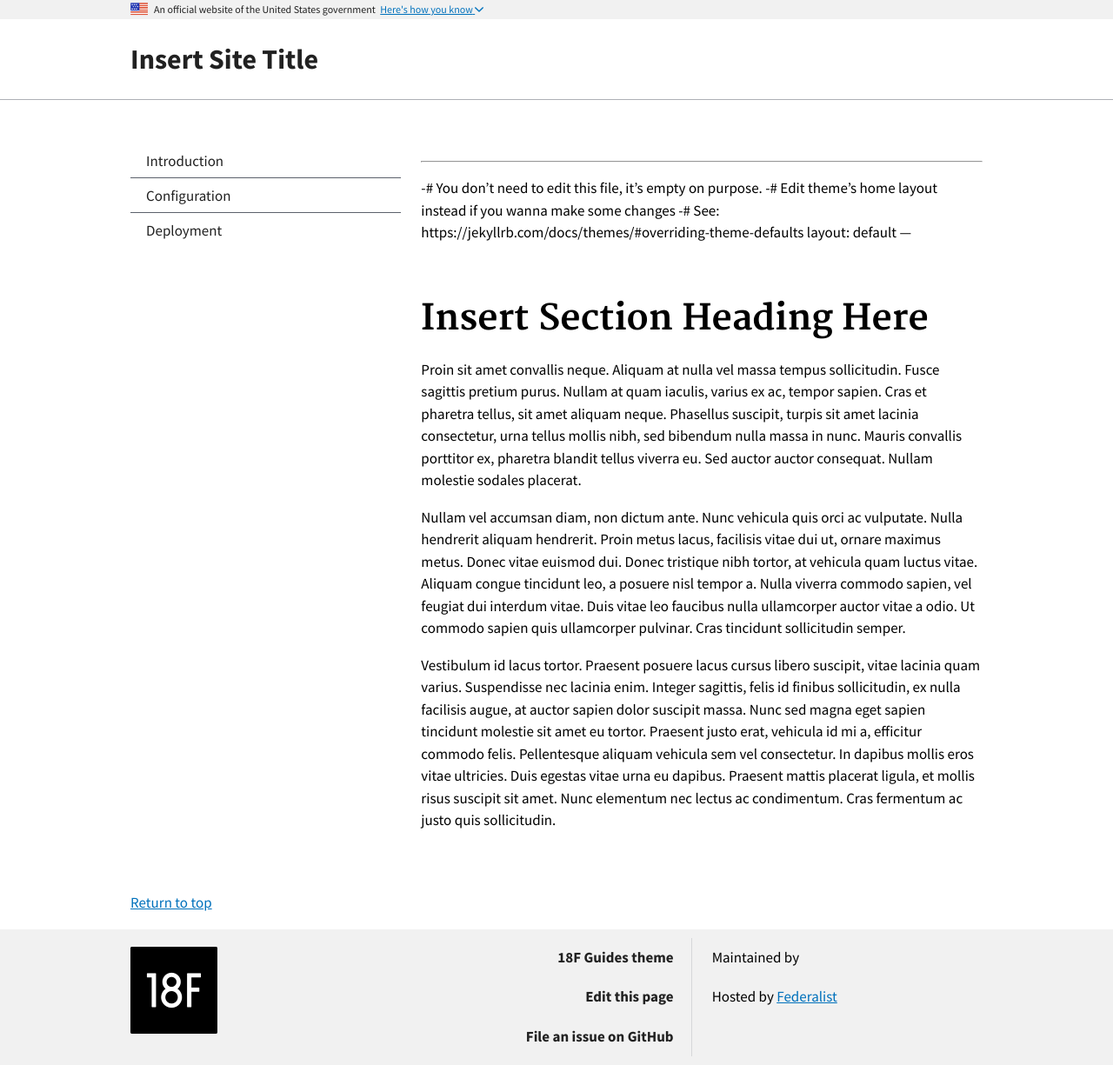
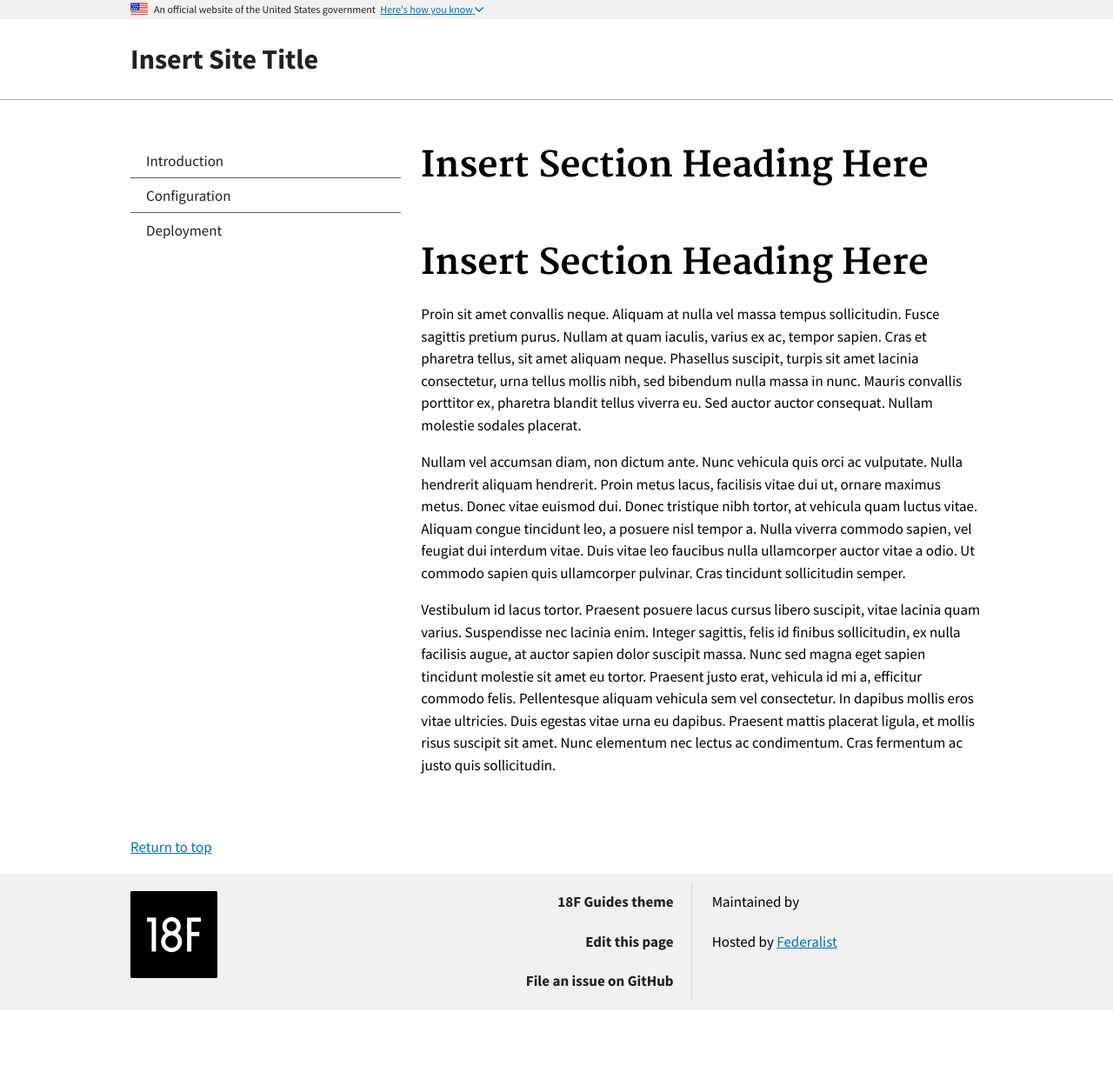
Before and after one commit to davidewarren/federalist-guide-template, a Jekyll site: the page built from index.md, in a window 1280 px wide. Shown: the whole page at 87% size. Built offline with Jekyll 4.4.1, drawn with Linux system fonts in a browser that asks for light colours; our own code applies the rules of GitHub Pages for plain Markdown files; after the commit the page ends 1162 px from its top, so only the background shows below that.

Commit message:
Update index.md

```diff
--- a/index.md
+++ b/index.md
@@ -1,7 +1,7 @@
-----
- -# You don't need to edit this file, it's empty on purpose.
- -# Edit theme's home layout instead if you wanna make some changes
- -# See: https://jekyllrb.com/docs/themes/#overriding-theme-defaults
+---
+# You don't need to edit this file, it's empty on purpose.
+# Edit theme's home layout instead if you wanna make some changes
+# See: https://jekyllrb.com/docs/themes/#overriding-theme-defaults
 layout: default
 ---
 # Insert Section Heading Here
```
